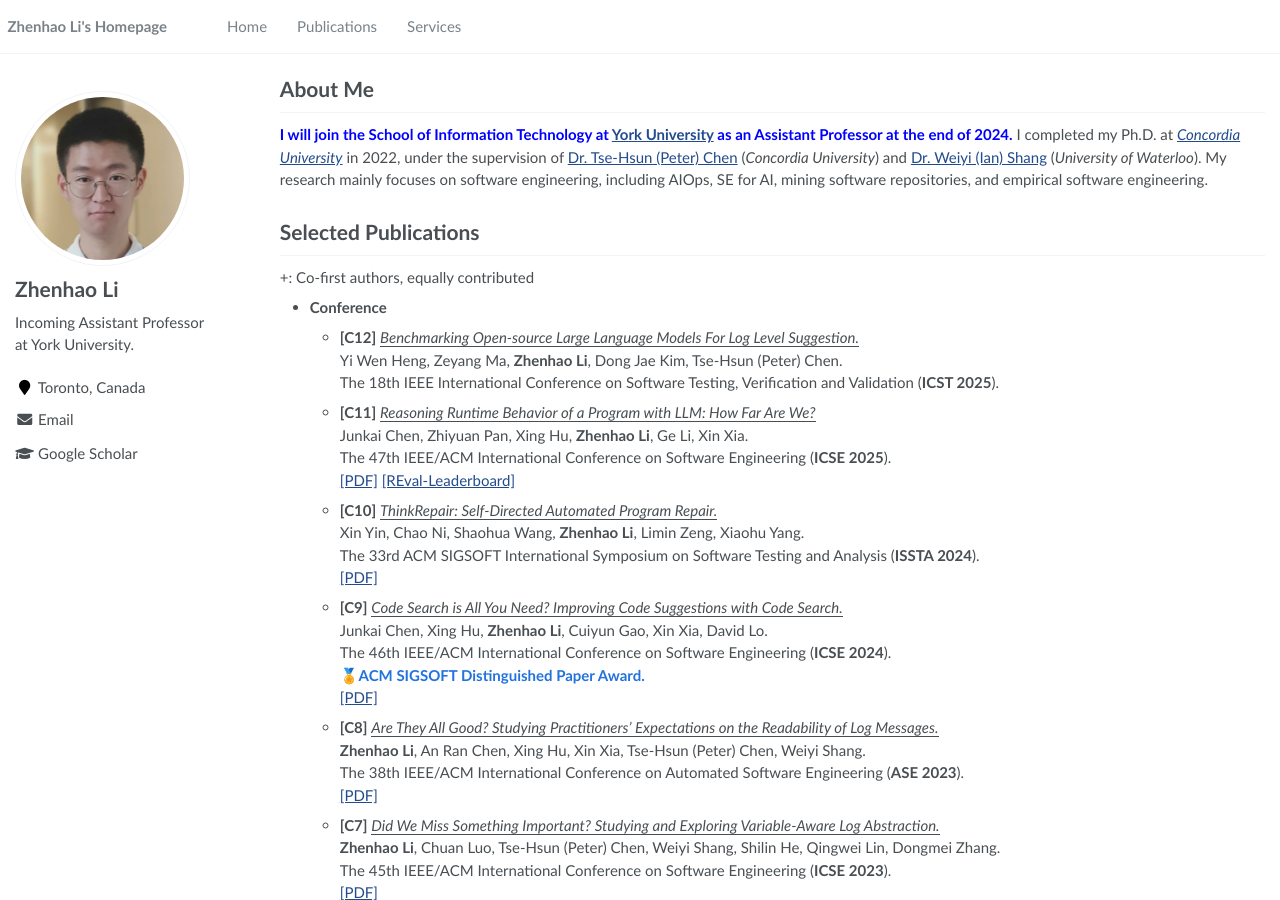
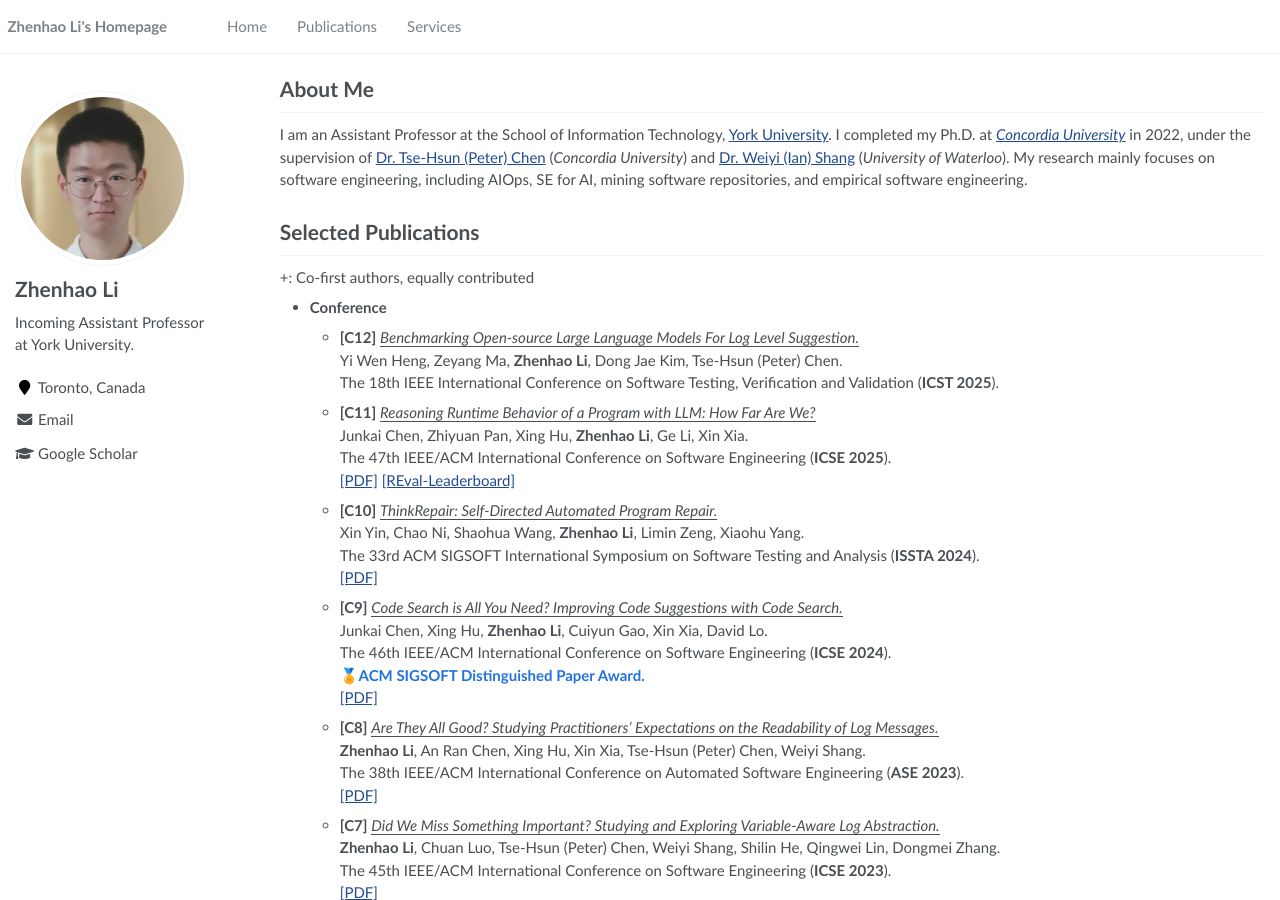
Before and after one commit to ginolzh/ginolzh.github.io, a Jekyll site: the page built from _pages/about.md, in a window 1280 px wide and 900 px high. Built offline with Jekyll 4.4.1, drawn with Linux system fonts in a browser that asks for light colours.

Commit message:
Update about.md

```diff
--- a/_pages/about.md
+++ b/_pages/about.md
@@ -13,7 +13,7 @@ redirect_from:
 
 About Me
 ======
-<span style="color:blue">**I will join the School of Information Technology at [York University](https://www.yorku.ca/) as an Assistant Professor at the end of 2024.**</span> I completed my Ph.D. at [_Concordia University_](https://www.concordia.ca/) in 2022, under the supervision of [Dr. Tse-Hsun (Peter) Chen](https://petertsehsun.github.io/) (_Concordia University_) and [Dr. Weiyi (Ian) Shang](https://ece.uwaterloo.ca/~wshang/) (_University of Waterloo_). My research mainly focuses on software engineering, including AIOps, SE for AI, mining software repositories, and empirical software engineering.
+I am an Assistant Professor at the School of Information Technology, [York University](https://www.yorku.ca/). I completed my Ph.D. at [_Concordia University_](https://www.concordia.ca/) in 2022, under the supervision of [Dr. Tse-Hsun (Peter) Chen](https://petertsehsun.github.io/) (_Concordia University_) and [Dr. Weiyi (Ian) Shang](https://ece.uwaterloo.ca/~wshang/) (_University of Waterloo_). My research mainly focuses on software engineering, including AIOps, SE for AI, mining software repositories, and empirical software engineering.
 
 <span class='anchor' id='publications'></span>
 
```
